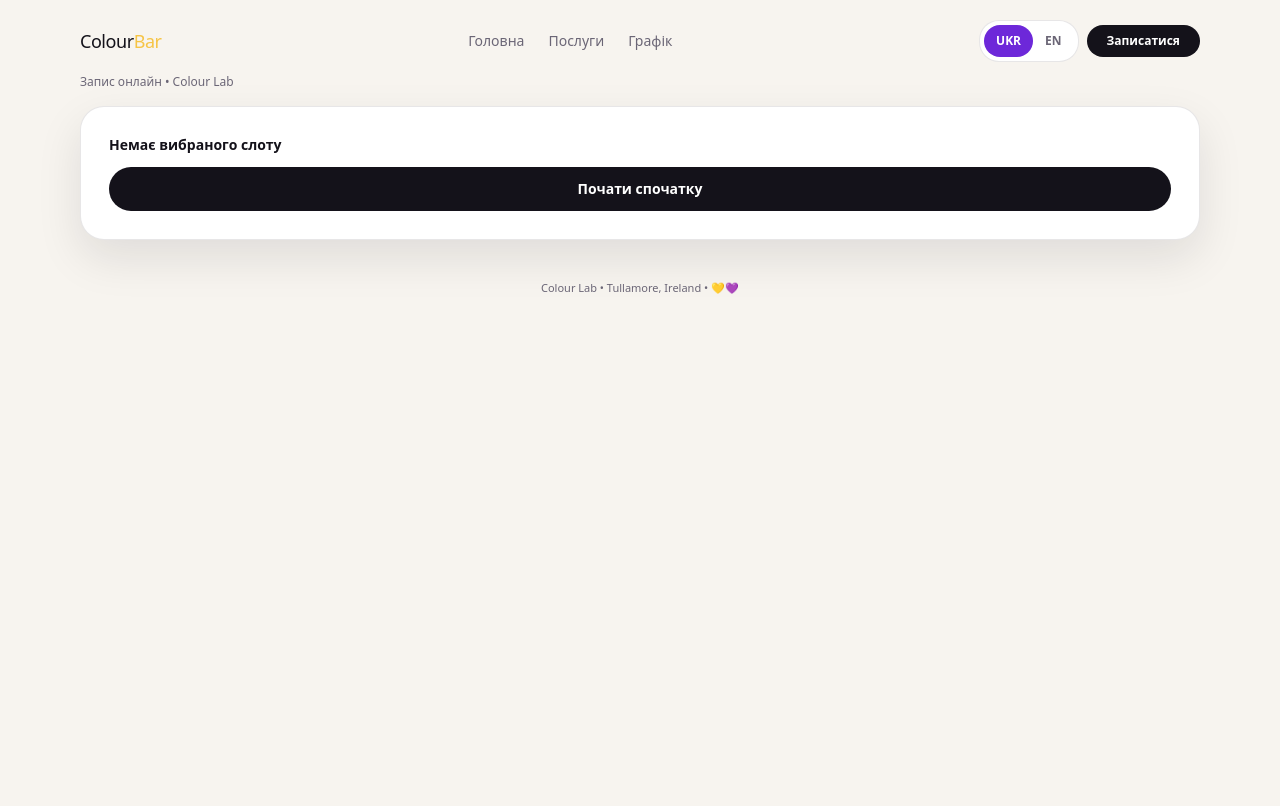
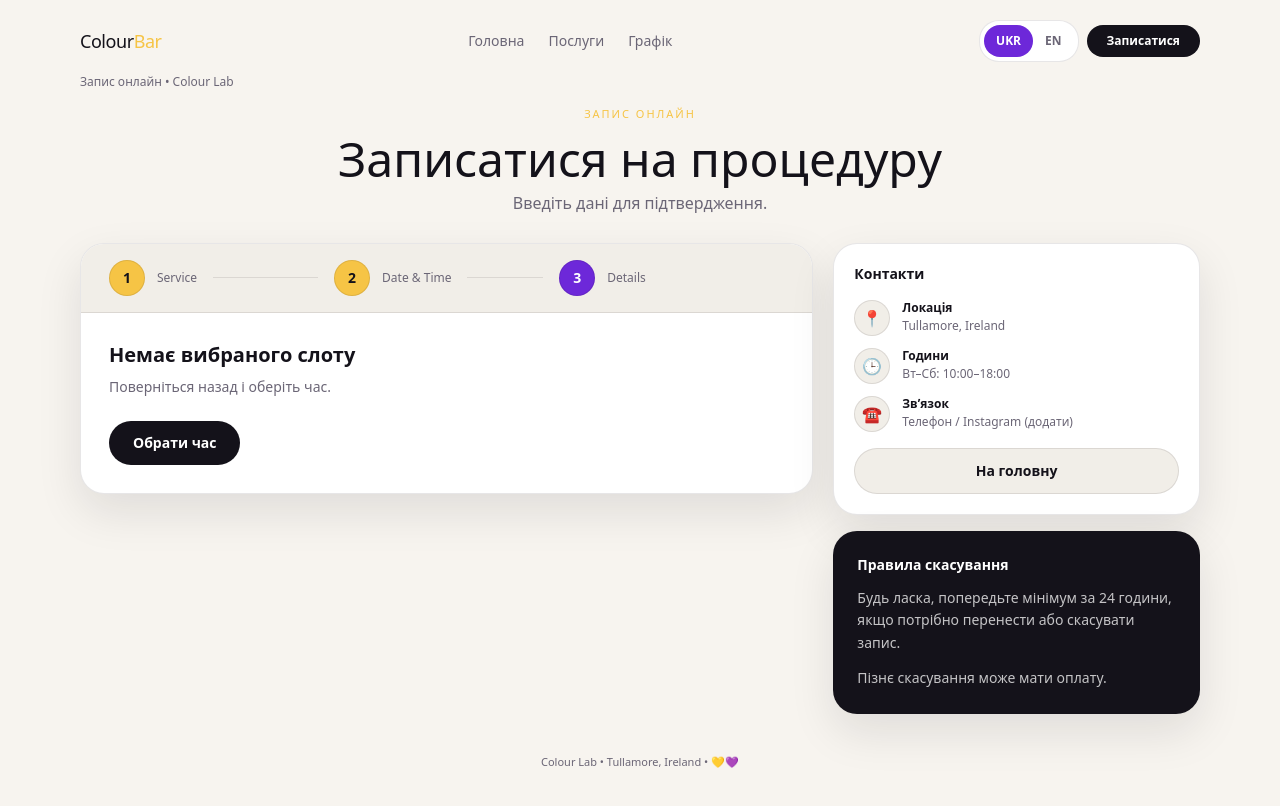
Before and after one commit to Putinjov/Colour_bar, a React (Vite) app in the folder apps/web/: page /details in a window 1280 px wide. Shown: the top 806 px of the page. Built offline with nearby package versions, Linux system fonts and the light colour scheme.

Commit message:
finish light theme

```diff
--- a/apps/web/src/ui/BookingLayout.tsx
+++ b/apps/web/src/ui/BookingLayout.tsx
@@ -14,25 +14,27 @@ export default function BookingLayout({
   const { lang } = useI18n();
 
   return (
-    <div className="space-y-6">
-      {/* Top heading */}
+    <div className="space-y-7">
+      {/* Heading */}
       <div className="text-center">
-        <div className="text-[11px] tracking-[0.18em] text-brand-yellow/90">
+        <div className="text-[11px] tracking-[0.18em] text-brand-yellow">
           {lang === "en" ? "BOOK ONLINE" : "ЗАПИС ОНЛАЙН"}
         </div>
-        <h1 className="mt-3 text-3xl md:text-5xl font-light">
+
+        <h1 className="mt-3 text-3xl md:text-5xl font-light text-brand-ink">
           {title}
         </h1>
+
         {subtitle && (
-          <p className="mt-2 text-sm md:text-base text-white/70 max-w-2xl mx-auto">
+          <p className="mt-2 text-sm md:text-base text-brand-sub max-w-2xl mx-auto">
             {subtitle}
           </p>
         )}
       </div>
 
-      {/* 2-column layout (left main + right sidebar) */}
-      <div className="grid gap-4 lg:grid-cols-[2fr_1fr] items-start">
-        {/* Main card */}
+      {/* Content + Sidebar */}
+      <div className="grid gap-5 lg:grid-cols-[2fr_1fr] items-start">
+        {/* Main */}
         <div className="rounded-[24px] border border-brand-line bg-brand-surface shadow-soft overflow-hidden">
           <Stepper step={step} />
           <div className="p-5 md:p-7">{children}</div>
@@ -40,44 +42,35 @@ export default function BookingLayout({
 
         {/* Sidebar */}
         <div className="space-y-4">
-          <div className="rounded-[24px] border border-brand-line bg-brand-surface p-5 shadow-soft">
-            <div className="text-sm font-semibold">{lang === "en" ? "Visit Us" : "Контакти"}</div>
-            <div className="mt-4 space-y-3 text-sm text-white/75">
-              <Row
-                icon="📍"
-                title={lang === "en" ? "Location" : "Локація"}
-                text="Tullamore, Ireland"
-              />
-              <Row
-                icon="🕒"
-                title={lang === "en" ? "Hours" : "Години"}
-                text={lang === "en" ? "Tue–Sat: 10:00–18:00" : "Вт–Сб: 10:00–18:00"}
-              />
-              <Row
-                icon="☎️"
-                title={lang === "en" ? "Contact" : "Звʼязок"}
-                text={lang === "en" ? "Phone / Instagram (add)" : "Телефон / Instagram (додати)"}
-              />
+          <div className="rounded-[24px] border border-brand-line bg-brand-surface shadow-soft p-5">
+            <div className="text-sm font-semibold text-brand-ink">
+              {lang === "en" ? "Visit Us" : "Контакти"}
+            </div>
+
+            <div className="mt-4 space-y-3">
+              <Row icon="📍" title={lang === "en" ? "Location" : "Локація"} text="Tullamore, Ireland" />
+              <Row icon="🕒" title={lang === "en" ? "Hours" : "Години"} text={lang === "en" ? "Tue–Sat: 10:00–18:00" : "Вт–Сб: 10:00–18:00"} />
+              <Row icon="☎️" title={lang === "en" ? "Contact" : "Звʼязок"} text={lang === "en" ? "Phone / Instagram (add)" : "Телефон / Instagram (додати)"} />
             </div>
 
             <button
               onClick={() => nav("/")}
-              className="mt-4 w-full rounded-xl2 border border-white/10 bg-black/20 px-4 py-3 text-sm font-semibold text-white/80 hover:bg-black/30 transition"
+              className="mt-4 w-full rounded-full border border-brand-line bg-brand-muted px-5 py-3 text-sm font-semibold text-brand-ink hover:brightness-98 transition"
             >
-              {lang === "en" ? "Back to Landing" : "Назад на лендинг"}
+              {lang === "en" ? "Back to Home" : "На головну"}
             </button>
           </div>
 
-          <div className="rounded-[24px] bg-brand-ink text-white p-6 shadow-soft">
-            <div className="text-sm font-semibold text-white">
+          <div className="rounded-[24px] bg-brand-ink text-white shadow-soft p-6">
+            <div className="text-sm font-semibold">
               {lang === "en" ? "Cancellation Policy" : "Правила скасування"}
             </div>
-            <p className="mt-3 text-sm text-white/70 leading-relaxed">
+            <p className="mt-3 text-sm text-white/75 leading-relaxed">
               {lang === "en"
                 ? "Please give at least 24 hours notice if you need to reschedule or cancel."
                 : "Будь ласка, попередьте мінімум за 24 години, якщо потрібно перенести або скасувати запис."}
             </p>
-            <p className="mt-3 text-sm text-white/70 leading-relaxed">
+            <p className="mt-3 text-sm text-white/75 leading-relaxed">
               {lang === "en"
                 ? "Late cancellations may be subject to a fee."
                 : "Пізнє скасування може мати оплату."}
@@ -98,29 +91,34 @@ function Stepper({ step }: { step: 1 | 2 | 3 }) {
 
   return (
     <div className="px-5 md:px-7 py-4 border-b border-brand-line bg-brand-muted">
-      <div className="flex items-center justify-center gap-4 md:gap-8">
+      <div className="flex items-center justify-between">
         {items.map((it, idx) => {
           const active = step === it.n;
           const done = step > it.n;
+
           return (
-            <div key={it.n} className="flex items-center gap-3">
+            <div key={it.n} className="flex-1">
+              <div className="flex items-center justify-between">
+                <div className="flex items-center gap-3">
                   <div
                     className={[
                       "h-9 w-9 rounded-full grid place-items-center text-sm font-semibold border",
                       done
-                    ? "bg-brand-surface text-brand-sub border-brand-line"
+                        ? "bg-brand-yellow text-brand-ink border-brand-line"
                         : active
-                    ? "bg-brand-purple text-white border-white/10"
-                    : "bg-white/5 text-white/60 border-white/10",
+                        ? "bg-brand-purple text-white border-brand-line"
+                        : "bg-brand-surface text-brand-sub border-brand-line",
                     ].join(" ")}
                   >
                     {it.n}
                   </div>
-              <div className="hidden sm:block text-xs text-white/70">{it.label}</div>
+                  <div className="text-xs text-brand-sub hidden sm:block">{it.label}</div>
+                </div>
 
                 {idx < items.length - 1 && (
-                <div className="hidden sm:block w-16 md:w-24 h-px bg-white/10" />
+                  <div className="hidden sm:block flex-1 mx-4 h-px bg-brand-line" />
                 )}
+              </div>
             </div>
           );
         })}
@@ -132,12 +130,12 @@ function Stepper({ step }: { step: 1 | 2 | 3 }) {
 function Row({ icon, title, text }: { icon: string; title: string; text: string }) {
   return (
     <div className="flex items-start gap-3">
-      <div className="h-9 w-9 rounded-full bg-white/5 border border-white/10 grid place-items-center">
+      <div className="h-9 w-9 rounded-full bg-brand-muted border border-brand-line grid place-items-center">
         {icon}
       </div>
       <div>
-        <div className="text-xs font-semibold text-white/80">{title}</div>
-        <div className="text-xs text-white/60 mt-0.5">{text}</div>
+        <div className="text-xs font-semibold text-brand-ink">{title}</div>
+        <div className="text-xs text-brand-sub mt-0.5">{text}</div>
       </div>
     </div>
   );
--- a/apps/web/src/views/DateTime.tsx
+++ b/apps/web/src/views/DateTime.tsx
@@ -2,10 +2,10 @@ import React, { useMemo, useState } from "react";
 import { format, addDays } from "date-fns";
 import { useNavigate } from "react-router-dom";
 import { useQuery } from "@tanstack/react-query";
+import BookingLayout from "../ui/BookingLayout";
 import { getSlots } from "../lib/api";
-import { Card } from "../ui/Card";
-import { Button } from "../ui/Button";
 import { loadDraft, saveDraft } from "../lib/storage";
+import { useI18n } from "../i18n";
 
 function todayISO() {
   return format(new Date(), "yyyy-MM-dd");
@@ -13,18 +13,22 @@ function todayISO() {
 
 export default function DateTime() {
   const nav = useNavigate();
+  const { lang } = useI18n();
   const draft = loadDraft();
 
+  const can = Boolean(draft.serviceId);
   const [dateISO, setDateISO] = useState<string>(draft.dateISO ?? todayISO());
 
-  const can = Boolean(draft.serviceId);
+  const next7 = useMemo(
+    () => Array.from({ length: 7 }, (_, i) => format(addDays(new Date(), i), "yyyy-MM-dd")),
+    []
+  );
+
   const q = useQuery({
     queryKey: ["slots", draft.serviceId, dateISO],
     queryFn: () => getSlots(draft.serviceId!, dateISO),
     enabled: can,
   });
-
-  const next7 = useMemo(() => Array.from({ length: 7 }, (_, i) => format(addDays(new Date(), i), "yyyy-MM-dd")), []);
 
   function pickSlot(startAt: string, endAt: string) {
     saveDraft({ ...draft, dateISO, startAt, endAt });
@@ -33,51 +37,107 @@ export default function DateTime() {
 
   if (!can) {
     return (
-      <Card>
-        <div className="text-sm font-semibold">Спочатку обери послугу</div>
-        <div className="mt-3">
-          <Button className="w-full" onClick={() => nav("/services")}>Перейти до послуг</Button>
+      <BookingLayout
+        step={2}
+        title={lang === "en" ? "Schedule Your Appointment" : "Записатися на процедуру"}
+        subtitle={lang === "en" ? "Pick a date and time that works for you." : "Оберіть дату та зручний час."}
+      >
+        <div className="text-xl font-semibold text-brand-ink">
+          {lang === "en" ? "Choose a service first" : "Спочатку оберіть послугу"}
         </div>
-      </Card>
+
+        <p className="mt-2 text-sm text-brand-sub">
+          {lang === "en"
+            ? "Please go back and select a service to continue."
+            : "Поверніться назад і оберіть послугу, щоб продовжити."}
+        </p>
+
+        <div className="mt-6">
+          <button
+            onClick={() => nav("/services")}
+            className="rounded-full bg-brand-ink text-white px-6 py-3 text-sm font-semibold hover:opacity-90 transition"
+          >
+            {lang === "en" ? "Go to Services" : "Перейти до послуг"}
+          </button>
+        </div>
+      </BookingLayout>
     );
   }
 
   return (
-    <div className="space-y-3">
-      <Card>
-        <div className="text-sm font-semibold">Дата</div>
-        <div className="mt-3 grid grid-cols-3 gap-2">
-          {next7.map(d => (
+    <BookingLayout
+      step={2}
+      title={lang === "en" ? "Schedule Your Appointment" : "Записатися на процедуру"}
+      subtitle={
+        lang === "en"
+          ? "Choose a date and pick a time — your slot will be reserved instantly."
+          : "Оберіть дату та час — слот буде зарезервовано одразу."
+      }
+    >
+      <div className="text-xl md:text-2xl font-semibold text-brand-ink">
+        {lang === "en" ? "Select Date & Time" : "Оберіть дату та час"}
+      </div>
+
+      <div className="mt-2 text-sm text-brand-sub">
+        {lang === "en" ? "Service:" : "Послуга:"}{" "}
+        <span className="text-brand-ink font-semibold">{draft.serviceTitle}</span>
+      </div>
+
+      {/* Date picker row */}
+      <div className="mt-6">
+        <div className="text-xs font-semibold text-brand-sub">
+          {lang === "en" ? "Date" : "Дата"}
+        </div>
+
+        <div className="mt-3 grid grid-cols-2 sm:grid-cols-4 lg:grid-cols-7 gap-2">
+          {next7.map((d) => {
+            const active = d === dateISO;
+            const label = format(new Date(d), "EEE dd/MM");
+            return (
               <button
                 key={d}
                 onClick={() => setDateISO(d)}
                 className={[
-                "rounded-xl2 px-3 py-2 text-xs font-semibold border transition",
-                d === dateISO ? "bg-brand-purple text-white border-white/10" : "bg-white/5 text-white/80 border-white/10 hover:bg-white/10"
+                  "rounded-2xl border px-3 py-3 text-xs font-semibold transition",
+                  active
+                    ? "bg-brand-purple text-white border-brand-line"
+                    : "bg-brand-surface text-brand-ink border-brand-line hover:bg-brand-muted",
                 ].join(" ")}
               >
-              {format(new Date(d), "EEE dd/MM")}
+                {label}
               </button>
-          ))}
+            );
+          })}
         </div>
-        <div className="mt-3 text-xs text-white/60">
-          Послуга: <span className="text-white font-semibold">{draft.serviceTitle}</span>
       </div>
-      </Card>
 
-      <Card>
-        <div className="text-sm font-semibold">Час</div>
-        {q.isLoading && <div className="mt-3 text-sm text-white/70">Завантаження слотів…</div>}
-        {q.error && <div className="mt-3 text-sm text-red-200">Помилка: {String(q.error)}</div>}
+      {/* Time slots */}
+      <div className="mt-7">
+        <div className="text-xs font-semibold text-brand-sub">
+          {lang === "en" ? "Available times" : "Доступний час"}
+        </div>
 
-        <div className="mt-3 grid grid-cols-3 gap-2">
-          {(q.data ?? []).map(s => {
+        {q.isLoading && (
+          <div className="mt-3 text-sm text-brand-sub">
+            {lang === "en" ? "Loading slots…" : "Завантаження слотів…"}
+          </div>
+        )}
+
+        {q.error && (
+          <div className="mt-3 text-sm text-red-600">
+            {lang === "en" ? "Error: " : "Помилка: "}
+            {String(q.error)}
+          </div>
+        )}
+
+        <div className="mt-3 grid grid-cols-3 sm:grid-cols-4 md:grid-cols-6 gap-2">
+          {(q.data ?? []).map((s) => {
             const t = new Date(s.startAt);
             return (
               <button
                 key={s.startAt}
                 onClick={() => pickSlot(s.startAt, s.endAt)}
-                className="rounded-xl2 px-3 py-2 text-xs font-semibold border bg-white/5 text-white/90 border-white/10 hover:bg-white/10 transition"
+                className="rounded-2xl border border-brand-line bg-brand-surface px-3 py-3 text-xs font-semibold text-brand-ink hover:bg-brand-muted transition"
               >
                 {format(t, "HH:mm")}
               </button>
@@ -86,13 +146,35 @@ export default function DateTime() {
         </div>
 
         {(q.data?.length ?? 0) === 0 && !q.isLoading && (
-          <div className="mt-3 text-sm text-white/70">Немає доступних слотів на цю дату.</div>
+          <div className="mt-3 text-sm text-brand-sub">
+            {lang === "en"
+              ? "No available slots for this date."
+              : "Немає доступних слотів на цю дату."}
+          </div>
         )}
+      </div>
 
-        <div className="mt-3">
-          <Button variant="ghost" className="w-full" onClick={() => nav("/services")}>Змінити послугу</Button>
+      {/* Bottom actions */}
+      <div className="mt-8 flex flex-col sm:flex-row gap-3 justify-between">
+        <button
+          onClick={() => nav("/services")}
+          className="rounded-full border border-brand-line bg-brand-muted px-6 py-3 text-sm font-semibold text-brand-ink hover:brightness-98 transition"
+        >
+          {lang === "en" ? "Change Service" : "Змінити послугу"}
+        </button>
+
+        <button
+          onClick={() => {
+            // if user hasn't chosen slot yet, do nothing
+            if (!draft.startAt) return;
+            nav("/details");
+          }}
+          disabled={!draft.startAt}
+          className="rounded-full bg-brand-ink text-white px-6 py-3 text-sm font-semibold hover:opacity-90 transition disabled:opacity-40 disabled:cursor-not-allowed"
+        >
+          {lang === "en" ? "Continue" : "Продовжити"}
+        </button>
       </div>
-      </Card>
-    </div>
+    </BookingLayout>
   );
 }
--- a/apps/web/src/views/Details.tsx
+++ b/apps/web/src/views/Details.tsx
@@ -1,57 +1,104 @@
-import React from "react";
+import React, { useMemo } from "react";
 import { useNavigate } from "react-router-dom";
 import { useForm } from "react-hook-form";
 import { z } from "zod";
-import { Card } from "../ui/Card";
-import { Button } from "../ui/Button";
+import { format } from "date-fns";
+import BookingLayout from "../ui/BookingLayout";
 import { loadDraft, saveDraft, clearDraft } from "../lib/storage";
 import { createBooking } from "../lib/api";
-import { format } from "date-fns";
+import { useI18n } from "../i18n";
 
 const schema = z.object({
-  clientName: z.string().min(2),
-  phone: z.string().min(6),
+  clientName: z.string().min(2).max(60),
+  phone: z.string().min(6).max(30),
   notes: z.string().max(300).optional(),
 });
 type FormVals = z.infer<typeof schema>;
 
 export default function Details() {
   const nav = useNavigate();
+  const { lang } = useI18n();
   const draft = loadDraft();
 
-  const ready = Boolean(draft.serviceId && draft.startAt);
-  const { register, handleSubmit, formState: { isSubmitting } } = useForm<FormVals>({
+  const ready = Boolean(draft.serviceId && draft.startAt && draft.endAt);
+
+  const when = useMemo(() => (draft.startAt ? new Date(draft.startAt) : null), [draft.startAt]);
+  const end = useMemo(() => (draft.endAt ? new Date(draft.endAt) : null), [draft.endAt]);
+
+  const {
+    register,
+    handleSubmit,
+    formState: { isSubmitting },
+  } = useForm<FormVals>({
     defaultValues: {
       clientName: draft.clientName ?? "",
       phone: draft.phone ?? "",
       notes: draft.notes ?? "",
-    }
+    },
   });
 
   if (!ready) {
     return (
-      <Card>
-        <div className="text-sm font-semibold">Немає вибраного слоту</div>
-        <div className="mt-3"><Button className="w-full" onClick={() => nav("/services")}>Почати спочатку</Button></div>
-      </Card>
+      <BookingLayout
+        step={3}
+        title={lang === "en" ? "Schedule Your Appointment" : "Записатися на процедуру"}
+        subtitle={lang === "en" ? "Enter your details to confirm." : "Введіть дані для підтвердження."}
+      >
+        <div className="text-xl font-semibold text-brand-ink">
+          {lang === "en" ? "No selected time slot" : "Немає вибраного слоту"}
+        </div>
+
+        <p className="mt-2 text-sm text-brand-sub">
+          {lang === "en"
+            ? "Please go back and choose a time first."
+            : "Поверніться назад і оберіть час."}
+        </p>
+
+        <div className="mt-6">
+          <button
+            onClick={() => nav("/datetime")}
+            className="rounded-full bg-brand-ink text-white px-6 py-3 text-sm font-semibold hover:opacity-90 transition"
+          >
+            {lang === "en" ? "Choose Time" : "Обрати час"}
+          </button>
+        </div>
+      </BookingLayout>
     );
   }
 
-  const when = new Date(draft.startAt!);
+  return (
+    <BookingLayout
+      step={3}
+      title={lang === "en" ? "Schedule Your Appointment" : "Записатися на процедуру"}
+      subtitle={
+        lang === "en"
+          ? "Enter your details and confirm — we’ll reserve your slot instantly."
+          : "Введіть дані та підтвердіть — ми одразу зарезервуємо ваш слот."
+      }
+    >
+      <div className="text-xl md:text-2xl font-semibold text-brand-ink">
+        {lang === "en" ? "Your Details" : "Ваші дані"}
+      </div>
 
-  return (
-    <Card>
-      <div className="text-sm font-semibold">Дані клієнта</div>
-      <div className="mt-2 text-xs text-brand-ink/70">
-        {draft.serviceTitle} • {format(when, "EEE dd/MM")} • {format(when, "HH:mm")}
+      {/* Summary bar like premium UI */}
+      <div className="mt-4 rounded-[18px] border border-brand-line bg-brand-muted p-4">
+        <div className="text-sm font-semibold text-brand-ink">{draft.serviceTitle}</div>
+        {when && (
+          <div className="mt-1 text-sm text-brand-sub">
+            {format(when, "EEE dd/MM")} • {format(when, "HH:mm")}
+            {end ? ` – ${format(end, "HH:mm")}` : ""}
+          </div>
+        )}
       </div>
 
       <form
-        className="mt-4 space-y-3"
+        className="mt-6 space-y-4"
         onSubmit={handleSubmit(async (vals) => {
-          // light zod check
           const parsed = schema.safeParse(vals);
-          if (!parsed.success) return;
+          if (!parsed.success) {
+            alert(lang === "en" ? "Please check your input." : "Перевірте введені дані.");
+            return;
+          }
 
           saveDraft({ ...draft, ...parsed.data });
 
@@ -63,50 +110,73 @@ export default function Details() {
               phone: parsed.data.phone,
               notes: parsed.data.notes || undefined,
             });
-            const saved = loadDraft();
+
+            const last = loadDraft();
             clearDraft();
-            saveDraft(saved); // keep last for success screen display
+            saveDraft(last); // keep summary for success page
             nav("/success");
           } catch (e: any) {
-            alert(e?.message || "Помилка створення запису");
+            alert(e?.message || (lang === "en" ? "Booking failed" : "Не вдалося створити запис"));
           }
         })}
       >
+        <div className="grid gap-3 md:grid-cols-2">
           <label className="block">
-          <div className="text-xs text-brand-ink/70 mb-1">Ім’я</div>
+            <div className="text-xs font-semibold text-brand-sub mb-1">
+              {lang === "en" ? "Name" : "Ім’я"}
+            </div>
             <input
-            className="w-full rounded-xl2 bg-white/5 border border-white/10 px-3 py-3 text-sm outline-none focus:border-brand-yellow"
+              className="w-full rounded-2xl border border-brand-line bg-brand-surface px-4 py-3 text-sm outline-none focus:border-brand-purple"
               {...register("clientName")}
-            placeholder="Напр. Marina"
+              placeholder={lang === "en" ? "e.g. Marina" : "Напр. Маріна"}
             />
           </label>
 
           <label className="block">
-          <div className="text-xs text-brand-ink/70 mb-1">Телефон</div>
+            <div className="text-xs font-semibold text-brand-sub mb-1">
+              {lang === "en" ? "Phone" : "Телефон"}
+            </div>
             <input
-            className="w-full rounded-xl2 bg-white/5 border border-white/10 px-3 py-3 text-sm outline-none focus:border-brand-yellow"
+              className="w-full rounded-2xl border border-brand-line bg-brand-surface px-4 py-3 text-sm outline-none focus:border-brand-purple"
               {...register("phone")}
-            placeholder="+353 ..."
+              placeholder={lang === "en" ? "+353 ..." : "+353 ..."}
+            />
+          </label>
+        </div>
+
+        <label className="block">
+          <div className="text-xs font-semibold text-brand-sub mb-1">
+            {lang === "en" ? "Notes (optional)" : "Коментар (опційно)"}
+          </div>
+          <textarea
+            className="w-full rounded-2xl border border-brand-line bg-brand-surface px-4 py-3 text-sm outline-none focus:border-brand-purple min-h-[110px]"
+            {...register("notes")}
+            placeholder={
+              lang === "en"
+                ? "Anything we should know? (hair length, preferences...)"
+                : "Напр. довжина волосся, побажання…"
+            }
           />
         </label>
 
-        <label className="block">
-          <div className="text-xs text-brand-ink/70 mb-1">Коментар (опц.)</div>
-          <textarea
-            className="w-full rounded-xl2 bg-white/5 border border-white/10 px-3 py-3 text-sm outline-none focus:border-brand-yellow min-h-[90px]"
-            {...register("notes")}
-            placeholder="Напр. довге волосся, хочу balayage…"
-          />
-        </label>
+        <div className="mt-2 flex flex-col sm:flex-row gap-3 justify-between">
+          <button
+            type="button"
+            onClick={() => nav("/datetime")}
+            className="rounded-full border border-brand-line bg-brand-muted px-6 py-3 text-sm font-semibold text-brand-ink hover:brightness-98 transition"
+          >
+            {lang === "en" ? "Back" : "Назад"}
+          </button>
 
-        <Button disabled={isSubmitting} className="w-full" type="submit">
-          {isSubmitting ? "Бронюємо…" : "Підтвердити запис"}
-        </Button>
-
-        <Button variant="ghost" className="w-full" type="button" onClick={() => nav("/datetime")}>
-          Назад до часу
-        </Button>
+          <button
+            type="submit"
+            disabled={isSubmitting}
+            className="rounded-full bg-brand-ink text-white px-6 py-3 text-sm font-semibold hover:opacity-90 transition disabled:opacity-40 disabled:cursor-not-allowed"
+          >
+            {isSubmitting ? (lang === "en" ? "Booking…" : "Бронюємо…") : (lang === "en" ? "Confirm Booking" : "Підтвердити запис")}
+          </button>
+        </div>
       </form>
-    </Card>
+    </BookingLayout>
   );
 }
```
Lines whose indentation alone changed are shown as unchanged.
